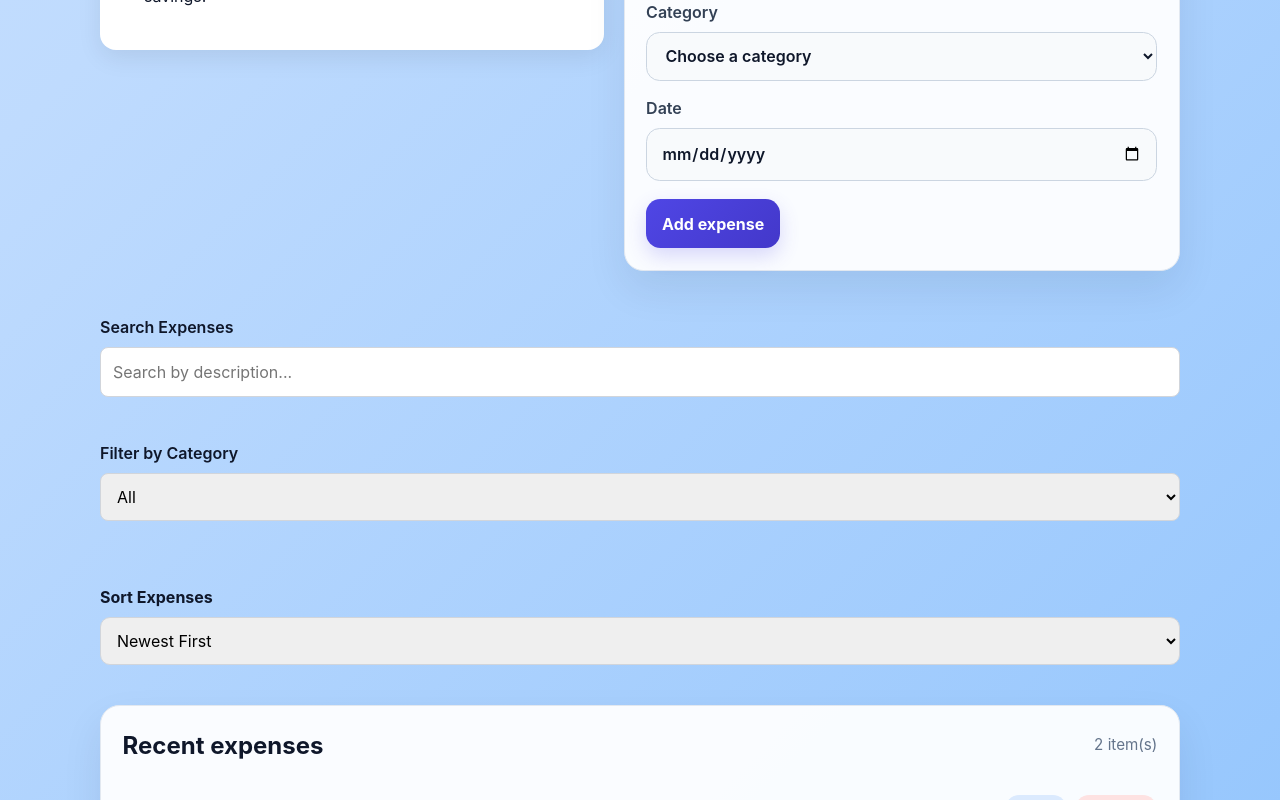
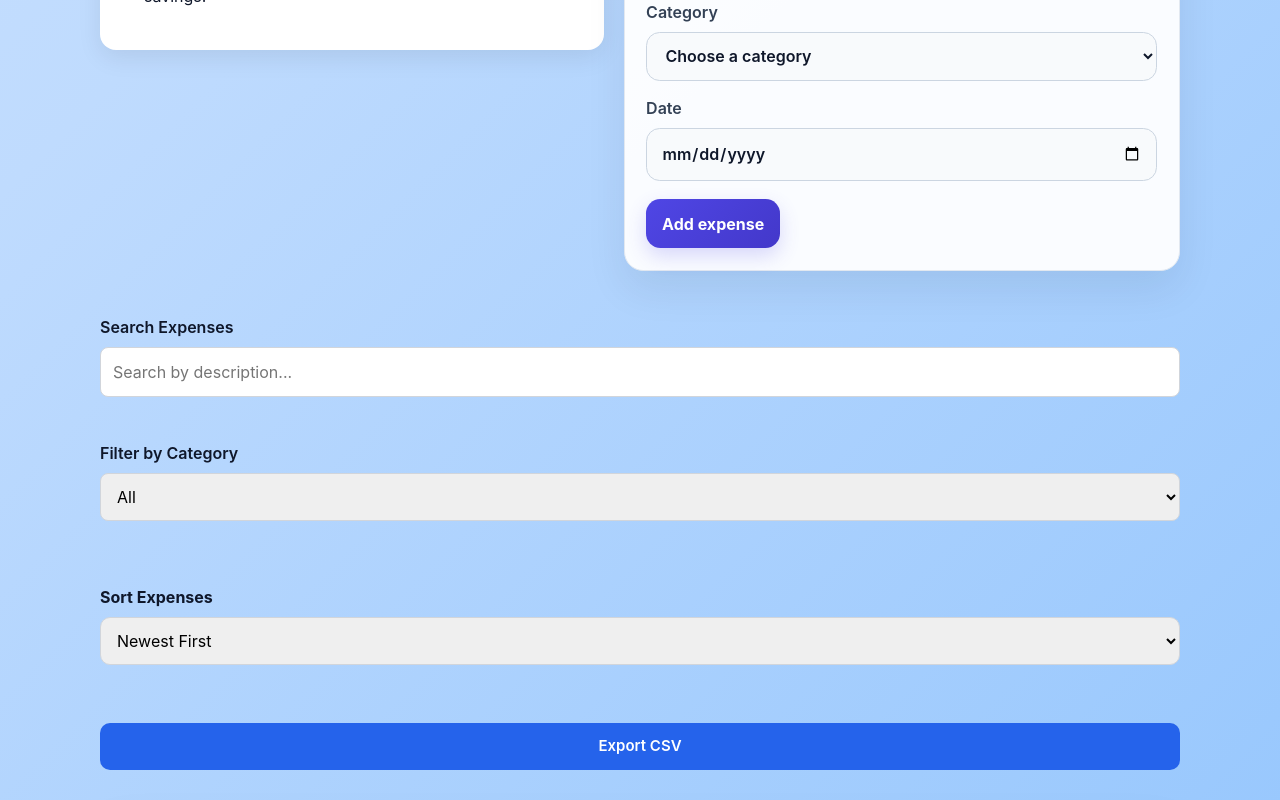
Before and after one commit to nirma-waleed/frontend-ai-capstone, a React (Vite) app in the folder week3-expense-tracker/: page / in a window 1280 px wide. Shown: the part 2000-2800 px from the top of the page. Built offline with nearby package versions, Linux system fonts and the light colour scheme.

Commit message:
feat: add CSV export functionality

```diff
--- a/week3-expense-tracker/src/App.css
+++ b/week3-expense-tracker/src/App.css
@@ -479,16 +479,7 @@
   border-radius: 10px;
   border: 1px solid #d1d5db;
 }
-.theme-toggle {
-  padding: 10px 18px;
-  border: none;
-  border-radius: 10px;
-  cursor: pointer;
-  font-weight: bold;
-  background: #2563eb;
-  color: white;
-  transition: 0.3s;
-}
+
 
 .theme-toggle:hover {
   background: #1d4ed8;
@@ -540,3 +531,19 @@
   font-weight: 600;
   white-space: nowrap;
 }
+.export-btn {
+  margin: 18px 0;
+  padding: 12px 18px;
+  border: none;
+  border-radius: 10px;
+  background: #2563eb;
+  color: white;
+  cursor: pointer;
+  font-size: 15px;
+  font-weight: 600;
+  transition: 0.3s;
+}
+
+.export-btn:hover {
+  background: #1d4ed8;
+}
--- a/week3-expense-tracker/src/App.jsx
+++ b/week3-expense-tracker/src/App.jsx
@@ -1,3 +1,4 @@
+import ExportCSV from "./components/ExportCSV"
 import SortBar from './components/SortBar'
 import SmartInsights from './components/SmartInsights'
 import AnalyticsCards from './components/AnalyticsCards'
@@ -297,7 +298,7 @@
   sortBy={sortBy}
   setSortBy={setSortBy}
 />
-
+<ExportCSV expenses={filteredExpenses} />
 
 <ExpenseList
   expenses={filteredExpenses}
--- /dev/null
+++ b/week3-expense-tracker/src/components/ExportCSV.jsx
@@ -0,0 +1,45 @@
+function ExportCSV({ expenses }) {
+  const exportToCSV = () => {
+    if (expenses.length === 0) {
+      alert("No expenses to export.")
+      return
+    }
+
+    const headers = ["Description", "Amount", "Category", "Date"]
+
+    const rows = expenses.map((expense) => [
+      expense.description,
+      expense.amount,
+      expense.category,
+      expense.date,
+    ])
+
+    const csvContent = [headers, ...rows]
+      .map((row) => row.join(","))
+      .join("\n")
+
+    const blob = new Blob([csvContent], {
+      type: "text/csv;charset=utf-8;",
+    })
+
+    const url = URL.createObjectURL(blob)
+
+    const link = document.createElement("a")
+    link.href = url
+    link.download = "expenses.csv"
+
+    document.body.appendChild(link)
+    link.click()
+    document.body.removeChild(link)
+
+    URL.revokeObjectURL(url)
+  }
+
+  return (
+    <button className="export-btn" onClick={exportToCSV}>
+       Export CSV
+    </button>
+  )
+}
+
+export default ExportCSV
```
